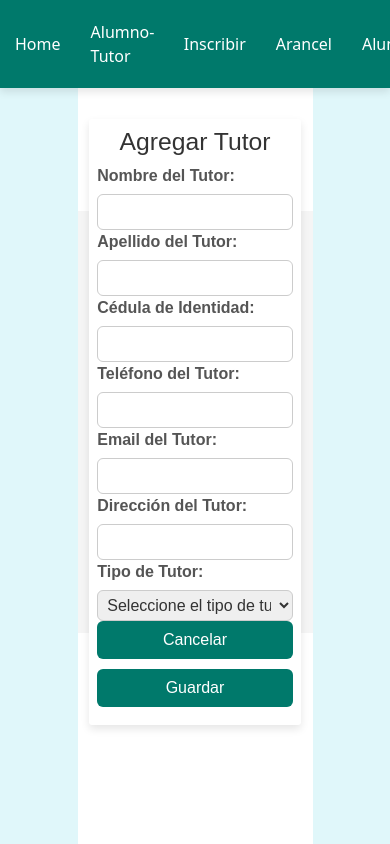
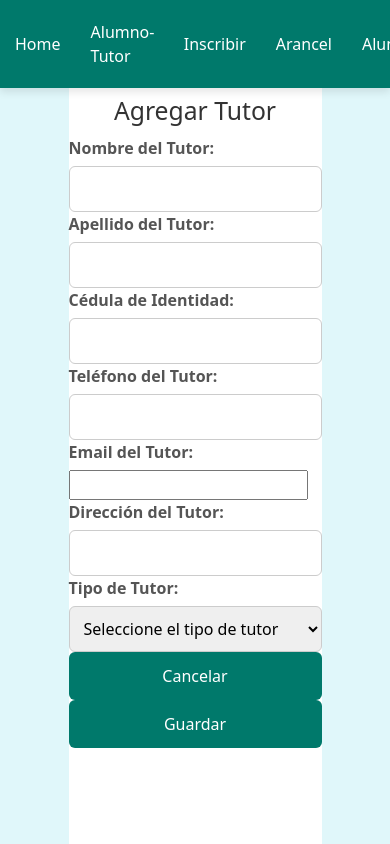
Before and after one commit to AlbertoFerreiraC/FrontCEPB, an Angular app: page /tutor in a window 390 px wide. Built offline with nearby package versions, Linux system fonts and the light colour scheme.

Commit message:
cambios en vistas

```diff
--- a/src/app/alumno-tutor/alumno-tutor.component.css
+++ b/src/app/alumno-tutor/alumno-tutor.component.css
@@ -24,9 +24,9 @@
 
 h2 {
   text-align: center;
-  color: #333;
+  color: #333333;
+  margin-bottom: 10px;
 }
-
 /* Estilo de las etiquetas del formulario */
 .label {
   display: block;
--- a/src/app/alumno/alumno.component.css
+++ b/src/app/alumno/alumno.component.css
@@ -23,12 +23,12 @@
   }
 
   .form-group {
-    margin-bottom: 15px;
+    margin-bottom: 10px;
   }
 
   label {
     display: block;
-    margin-bottom: 5px;
+    margin-bottom: 3px;
     font-weight: bold;
     color: #555;
   }
--- a/src/app/arancel/arancel.component.css
+++ b/src/app/arancel/arancel.component.css
@@ -1,62 +1,67 @@
-/* src/app/arancel/arancel.component.css */
+/* arancel.component.css */
 
-/* Estilo general del contenedor */
 .arancel-container {
-  max-width: 600px; /* Limita el ancho del contenedor */
-  margin: 40% auto 0; /* Centra el contenedor horizontalmente y añade margen superior del 10% */
-  padding: 20px;
-  background-color: #fff;
-  border-radius: 5px;
-  box-shadow: 0 2px 10px rgba(0, 0, 0, 0.1);
+  background-color: #ffffff;
+  padding: 5px;
+  border-radius: 8px;
+  box-shadow: 0 4px 8px rgba(0, 0, 0, 0.1);
+  width: 400px;
+
 }
 
-.school-image {
-  position: absolute;
-  top: 1px;
-  left: 1px; /* Ajusta la distancia desde la derecha según sea necesario */
+h2 {
+  text-align: center;
+  color: #333333;
+  margin-bottom: 10px;
 }
 
-/* Estilo de las entradas del formulario */
-.arancel-container .form-group input {
-  width: 100%;
-  border-radius: 5px;
-  border: 1px solid #ced4da;
-  padding: 10px;
-  box-sizing: border-box;
+
+
+label {
+  display: block;
+  margin-bottom: 6px;
+  font-weight: bold;
+  color: #555555;
 }
 
-/* Estilo del botón de envío */
-.arancel-container .btn {
-  background-color: #00796b; /* Fondo verde verde para las etiquetas */
-  border: none;
-  padding: 10px 10px;
-  border-radius: 5px;
-  color: white;
-  cursor: pointer;
-  transition: background-color 0.3s ease;
-  width: 30%;
-  margin-top: 20px;
+input[type="text"],
+input[type="number"],
+select {
+  width: 100%;
+  padding: 4px;
+  border: 1px solid #cccccc;
+  border-radius: 6px;
+  box-sizing: border-box;
+  font-size: 16px;
 }
 
-/* Efecto de hover en el botón de guarda */
-.arancel-container .btn:hover {
-  background-color: #099264;
+input[type="text"]:focus,
+input[type="number"]:focus,
+select:focus {
+  border-color: #00796b;
+  outline: none;
 }
 
-/* Espaciado del formulario */
-.arancel-container .form-group {
-  margin-bottom: 15px;
+button {
+  width: 100%;
+  padding: 6px;
+  border: none;
+  border-radius: 6px;
+  cursor: pointer;
+  font-size: 16px;
+  background-color: #00796b;
+  color: #ffffff;
+  transition: background-color 0.3s ease;
 }
 
-/* Estilo adicional para los campos de formulario solo lectura */
-.arancel-container .form-group input[readonly] {
-  background-color: #e9ecef;
+button:hover {
+  background-color: #005a4c;
 }
 
-/* Diseño responsivo */
-@media (max-width: 768px) {
-  .arancel-container .form-group label,
-  .arancel-container .form-group input {
-    font-size: 14px;
+@media (max-width: 500px) {
+  .arancel-container {
+    width: 90%;
+    max-width: 50%;
+    padding: 5px;
   }
 }
--- a/src/app/tutor/tutor.component.css
+++ b/src/app/tutor/tutor.component.css
@@ -1,97 +1,66 @@
-.content-container {
-    display: flex;
-    justify-content: center;
-    align-items: center;
-    height: 50vh;
-    background-color: #f5f5f5;
-    font-family: Arial, sans-serif;
-}
+/* arancel.component.css */
 
-.tutor-form-container {
-    background-color: #fff;
-    padding: 8px; /* Reducir el padding para disminuir la altura total */
-    border-radius: 3px;
+.arancel-container {
+    background-color: #ffffff;
+    padding: 5px;
+    border-radius: 8px;
     box-shadow: 0 4px 8px rgba(0, 0, 0, 0.1);
     width: 400px;
+
   }
 
   h2 {
     text-align: center;
-    color: #333;
-    margin-bottom: 8px; /* Reducir el margen inferior */
+    color: #333333;
+    margin-bottom: 10px;
   }
+
 
   label {
     display: block;
     margin-bottom: 6px;
     font-weight: bold;
-    color: #555;
+    color: #555555;
   }
 
   input[type="text"],
-input[type="tel"],
-input[type="email"],
+  input[type="number"],
   select {
     width: 100%;
-    padding: 5px; /* Reducir el padding */
-    border: 1px solid #ccc;
+    padding: 10px;
+    border: 1px solid #cccccc;
     border-radius: 6px;
     box-sizing: border-box;
     font-size: 16px;
   }
 
   input[type="text"]:focus,
-input[type="tel"]:focus,
-input[type="email"]:focus,
+  input[type="number"]:focus,
   select:focus {
     border-color: #00796b;
     outline: none;
   }
 
-select {
-    color: #333;
-}
-
   button {
-    width: 48%;
-    padding: 7px; /* Reducir el padding */
+    width: 100%;
+    padding: 12px;
     border: none;
     border-radius: 6px;
     cursor: pointer;
     font-size: 16px;
+    background-color: #00796b;
+    color: #ffffff;
     transition: background-color 0.3s ease;
   }
 
-button[type="button"] {
-    background-color: #00796b;
-    color: #fff;
-    margin-right: 4%;
-}
-
-button[type="button"]:hover {
-    background-color: #099264;
-}
-
-button[type="submit"] {
-    background-color: #00796b;
-    color: #fff;
-}
-
-button[type="submit"]:hover {
-    background-color: #099264;
+  button:hover {
+    background-color: #005a4c;
   }
 
   @media (max-width: 500px) {
-    .tutor-form-container {
+    .arancel-container {
       width: 90%;
-        max-width: 100%; /* Asegura que no exceda el ancho del contenedor padre */
-        padding: 8px;
-    }
-
-    button[type="button"],
-    button[type="submit"] {
-        width: 100%;
-        margin-right: 0;
-        margin-bottom: 10px;
+      max-width: 100%;
+      padding: 16px;
     }
   }
```
Lines whose indentation alone changed are shown as unchanged.
